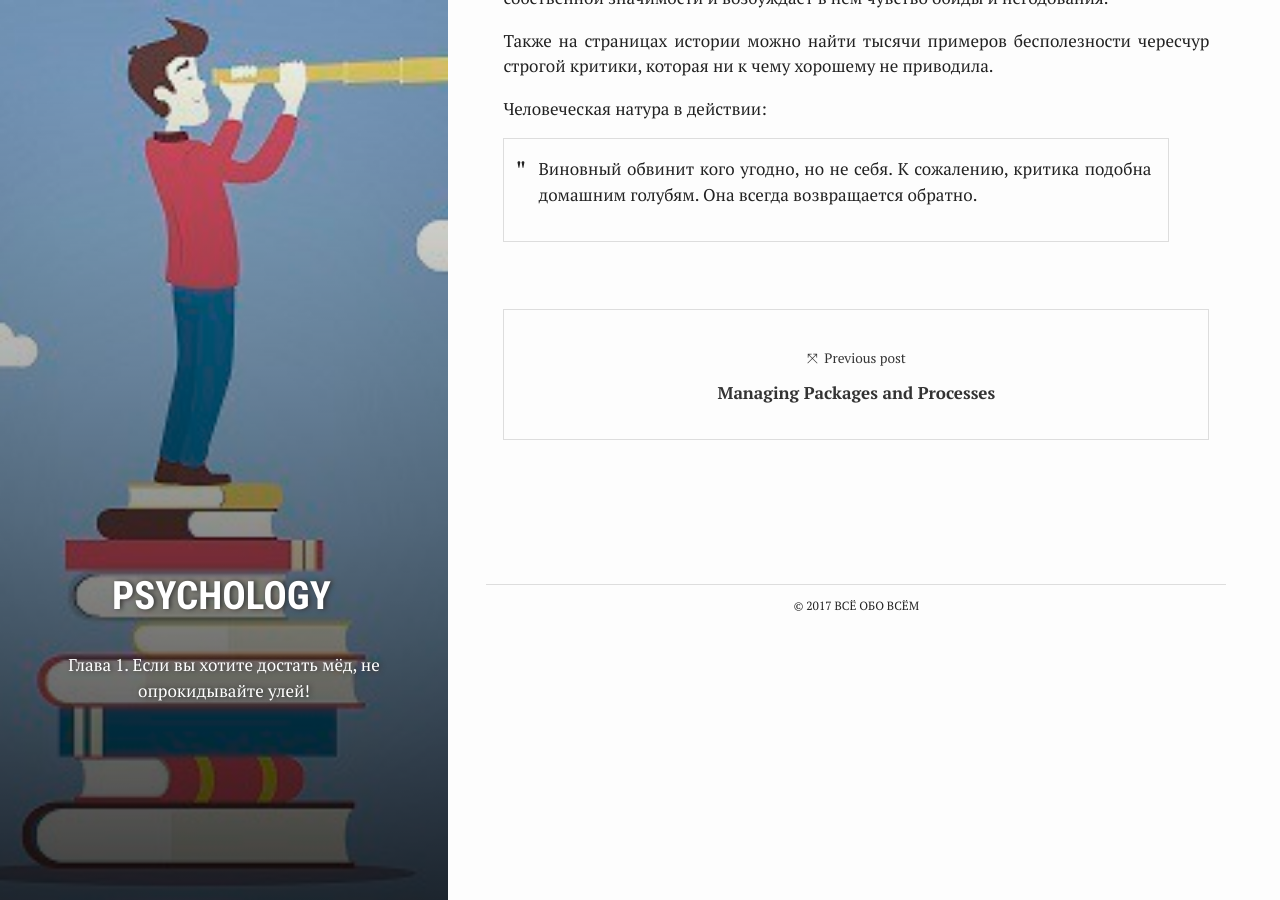
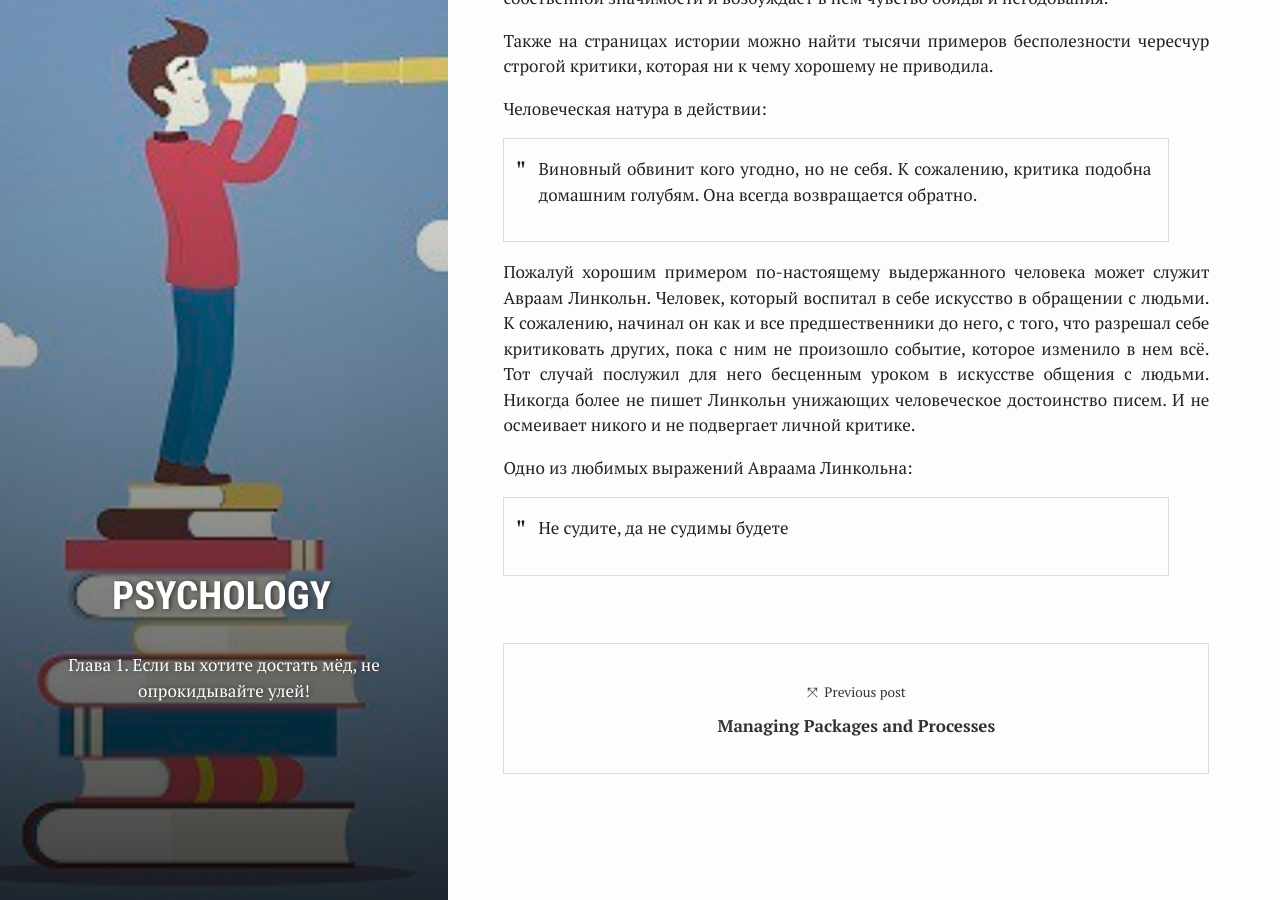
Before and after one commit to ghostmorgan/ghostmorgan.github.io, a Jekyll site: the page built from _posts/2017-12-04-how_to_get_friends_ch_01.md, in a window 1280 px wide and 900 px high, scrolled down 3019 px. Built offline with Jekyll 4.4.1, drawn with Linux system fonts in a browser that asks for light colours; nearby versions of some CDN libraries; comment, search, counter and statistics services are not loaded.

Commit message:
Update 2017-12-04-how_to_get_friends_ch_01.md

```diff
--- a/_posts/2017-12-04-how_to_get_friends_ch_01.md
+++ b/_posts/2017-12-04-how_to_get_friends_ch_01.md
@@ -44,3 +44,8 @@
 
 Человеческая натура в действии:
 > Виновный обвинит кого угодно, но не себя. К сожалению, критика подобна домашним голубям. Она всегда возвращается обратно.
+
+Пожалуй хорошим примером по-настоящему выдержанного человека может служит Авраам Линкольн. Человек, который воспитал в себе искусство в обращении с людьми. К сожалению, начинал он как и все предшественники до него, с того, что разрешал себе критиковать других, пока с ним не произошло событие, которое изменило в нем всё. Тот случай послужил для него бесценным уроком в искусстве общения с людьми. Никогда более не пишет Линкольн унижающих человеческое достоинство писем. И не осмеивает никого и не подвергает личной критике.
+
+Одно из любимых выражений Авраама Линкольна:
+> Не судите, да не судимы будете
```
